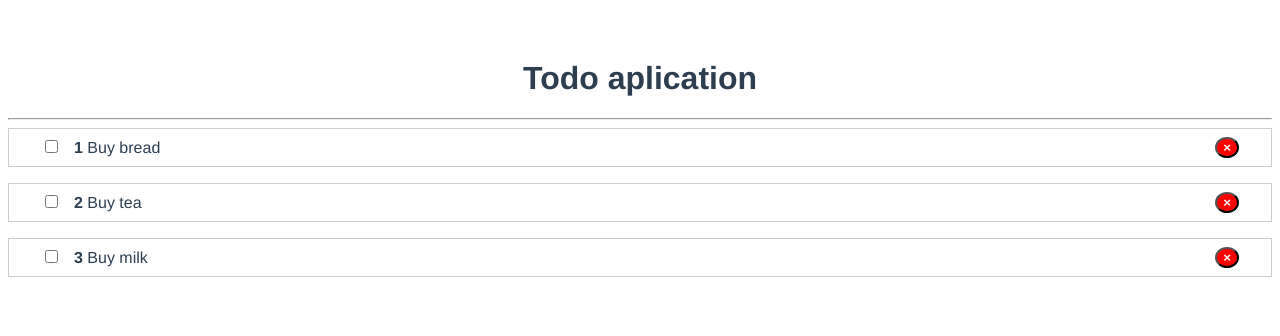
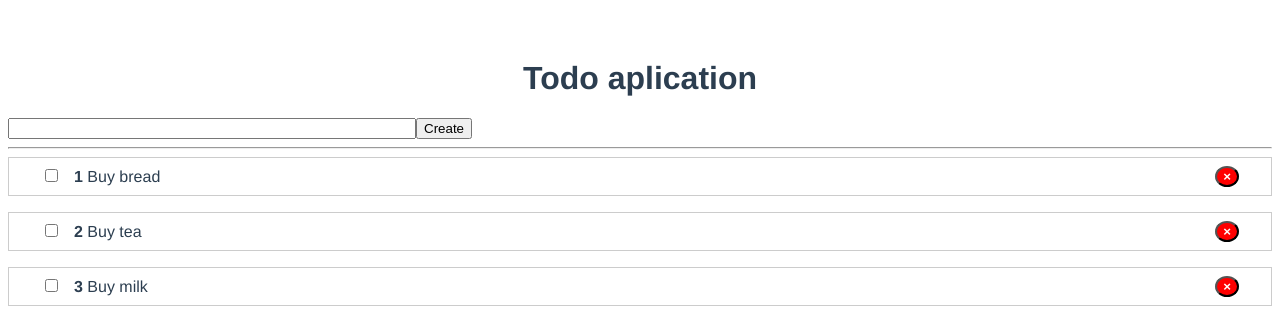
Before and after one commit to PlevakoVitalii/PlevakoVitalii-Vue.js_2_ToDo_VM, a Vue app: page / in a window 1280 px wide. Shown: the top 336 px of the page. Built offline with nearby package versions, Linux system fonts and the light colour scheme.

Commit message:
The seventh change

```diff
--- a/src/App.vue
+++ b/src/App.vue
@@ -1,13 +1,16 @@
 <template>
   <div id="app">
     <h1>Todo aplication</h1>
+    <AddTodo/>
     <hr />
-    <TodoList v-bind:todos="todos" />
+    <TodoList v-bind:todos="todos"
+    @remove-todo="removeTodo"/>
   </div>
 </template>
 
 <script>
 import TodoList from "@/components/TodoList";
+import AddTodo from "@/components/AddTodo";
 export default {
   name: "App",
   data() {
@@ -19,8 +22,13 @@ export default {
       ],
     };
   },
+  methods:{
+    removeTodo(id){
+      this.todos=this.todos.filter(t=>t.id !==id)
+    }
+  },
   components: {
-    TodoList,
+    TodoList, AddTodo
   },
 };
 </script>
--- /dev/null
+++ b/src/components/AddTodo.vue
@@ -0,0 +1,26 @@
+<template>
+  <form>
+    <input type="text">
+    <button type="submit">Create</button>
+  </form>
+</template>
+
+<script>
+export default {
+methods:{
+  onSubmit(){
+
+  }
+}
+}
+</script>
+
+<style scoped>
+form{
+  display:flex;
+}
+
+input{
+  width: 400px
+}
+</style>
--- a/src/components/TodoItem.vue
+++ b/src/components/TodoItem.vue
@@ -2,11 +2,13 @@
 
       <li>
         <span v-bind:class= "{done: todo.completed}">
-          <input type="checkbox">
+          <input type="checkbox" v-on:change="todo.completed = !todo.completed">
           <strong>{{todo.id}}</strong>
           {{todo.title}}
         </span>
-        <button class="rm">&times;</button>
+        <button class="rm"
+        v-on:click="$emit('remove-todo', todo.id)">
+        &times;</button>
       </li>
 
 </template>
--- a/src/components/TodoList.vue
+++ b/src/components/TodoList.vue
@@ -5,6 +5,7 @@
       v-for="todo of todos"
       v-bind:key="todo.index"
       v-bind:todo="todo"
+      @remove-todo="removeTodo"
       />
     </ul>
   </div>
@@ -16,6 +17,11 @@ export default {
   props:['todos'],
   components:{
     TodoItem
+  },
+  methods:{
+    removeTodo(id){
+      this.$emit('remove-todo', id)
+    }
   }
 }
 </script>
```
